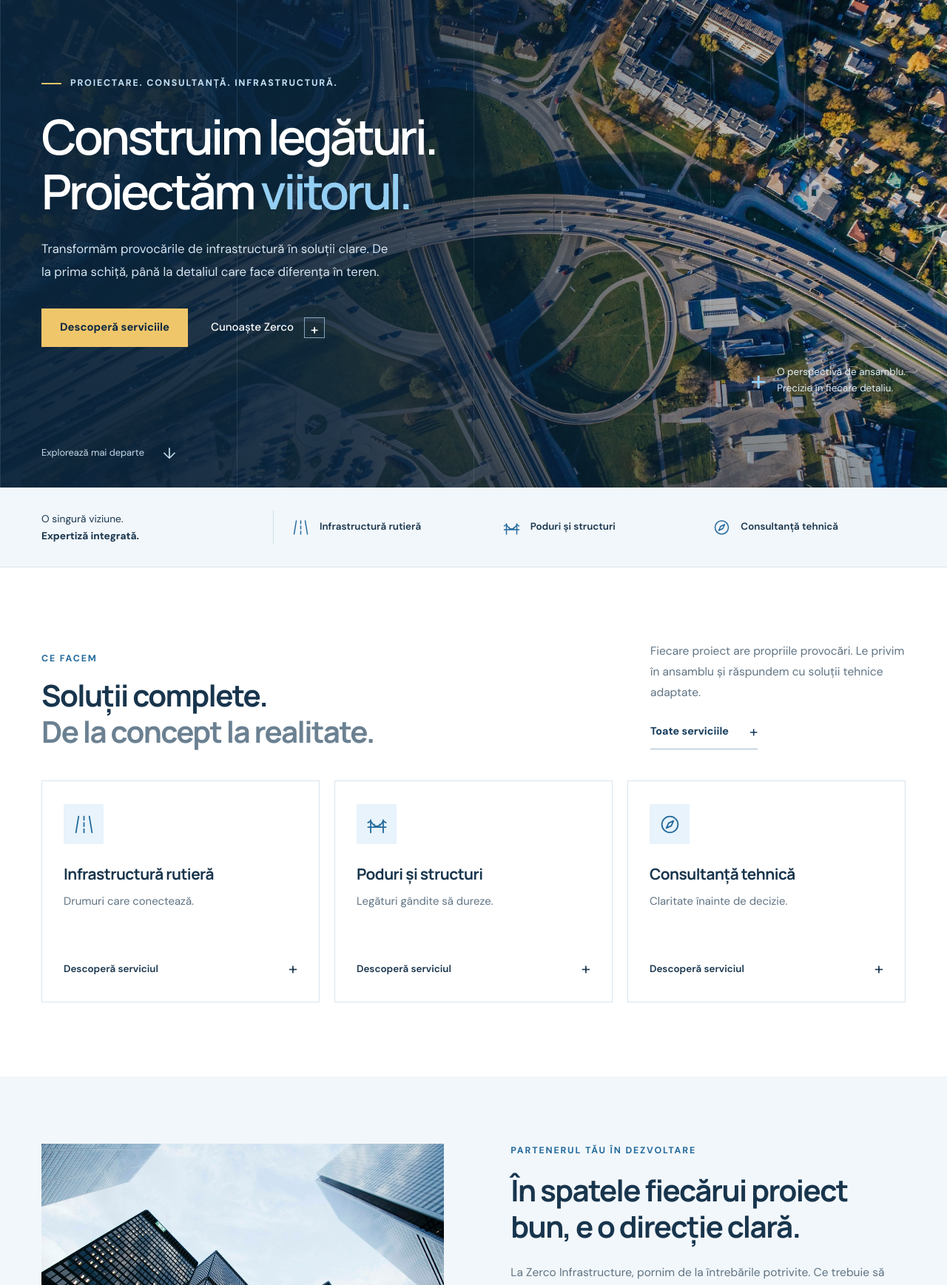
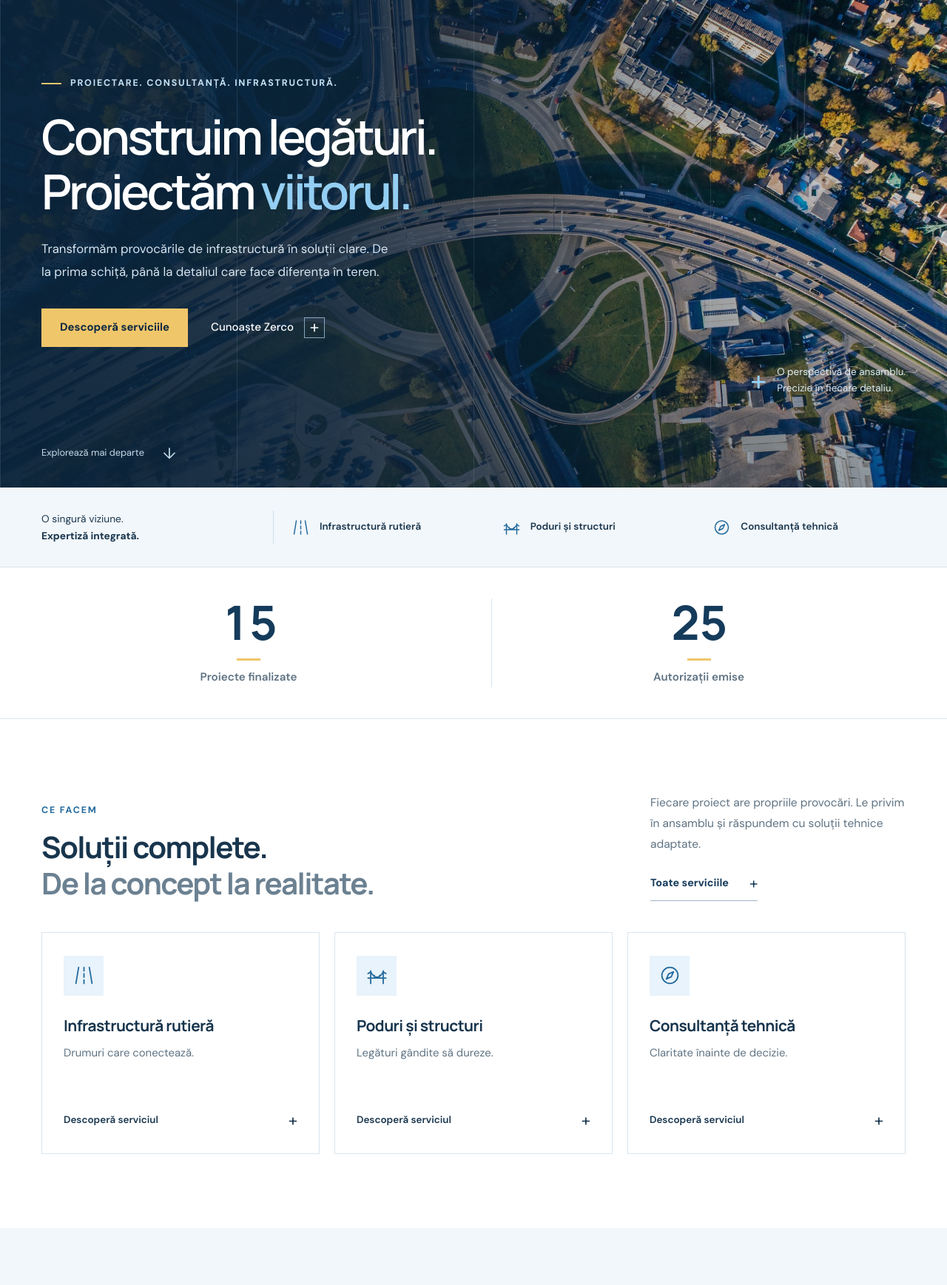
Before and after one commit to mcicu/zerco, a PHP site: page / in a window 1280 px wide. Shown: the part 132-1869 px from the top of the page at 74% size. Run offline with PHP 8.4, Linux system fonts and the light colour scheme.

Commit message:
Add shared company counters and scenario detail images

```diff
--- a/assets/css/style.css
+++ b/assets/css/style.css
@@ -126,7 +126,8 @@ p+p{margin-top:18px}
 .hero p{max-width:485px;color:#d6e5f0;font-size:1.05rem;line-height:1.85}
 .hero-actions{display:flex;align-items:center;gap:31px;margin-top:34px}
 .text-link{font-size:.94rem;font-weight:500;display:inline-flex;align-items:center;gap:14px}
-.play-icon{width:28px;height:28px;border:1px solid #86a6bc;display:grid;place-items:center;font-size:1.2rem}
+.play-icon{width:28px;height:28px;border:1px solid #86a6bc;display:grid;place-items:center;flex-shrink:0;line-height:1}
+.play-icon .icon{width:16px;height:16px;stroke-width:2.5}
 .hero-caption{position:absolute;right:0;bottom:112px;display:flex;align-items:center;gap:14px;color:#e0eef8;font-size:.84rem;line-height:1.65}
 .caption-cross{font-size:2.5rem;font-weight:400;color:var(--light-blue)}
 .hero-scroll{position:absolute;bottom:29px;left:0;font-size:.8rem;color:#c5dbea;display:flex;align-items:center;gap:25px}
@@ -137,6 +138,13 @@ p+p{margin-top:18px}
 .expertise-strip strong{font-weight:650}
 .expertise-strip a{display:flex;align-items:center;gap:12px;font-size:.84rem;font-weight:550;line-height:1.5}
 .expertise-strip .icon{color:var(--blue);width:27px;flex-shrink:0}
+.company-stats{padding:42px 0;border-bottom:1px solid var(--line)}
+.stats-grid{display:grid;grid-template-columns:repeat(2,minmax(0,1fr));gap:48px;margin:0}
+.stat-item{display:flex;flex-direction:column;align-items:center;text-align:center;gap:10px}
+.stat-item+.stat-item{border-left:1px solid var(--line)}
+.stat-item dt{font-size:.95rem;font-weight:600;color:var(--muted)}
+.stat-value{order:-1;margin:0;font:700 clamp(3rem,5vw,4.5rem)/1 var(--heading);letter-spacing:-2px;color:var(--navy);font-variant-numeric:tabular-nums}
+.stat-value:after{content:'';display:block;width:32px;height:3px;background:var(--yellow);margin:17px auto 0}
 .section{padding:100px 0}
 .section-heading{display:flex;justify-content:space-between;align-items:flex-end;gap:55px;margin-bottom:42px}
 .section-heading .eyebrow{margin-bottom:15px}
@@ -362,6 +370,10 @@ details[open] summary:after{content:'−'}
 }
 
 @media(max-width:680px){.container{width:calc(100% - 40px)}
+.company-stats{padding:32px 0}
+.stats-grid{gap:20px}
+.stat-item{padding:0 5px}
+.stat-item dt{font-size:.8rem;line-height:1.5}
 .topbar{font-size:.72rem}
 .topbar .container{min-height:31px}
 .topbar a{display:none}
--- a/assets/js/main.js
+++ b/assets/js/main.js
@@ -1,4 +1,22 @@
 'use strict';
+const counters = document.querySelectorAll('[data-counter]');
+if (counters.length && 'IntersectionObserver' in window && !window.matchMedia('(prefers-reduced-motion: reduce)').matches) {
+    const counterObserver = new IntersectionObserver(entries => {
+        entries.forEach(entry => {
+            if (!entry.isIntersecting) return;
+            counterObserver.unobserve(entry.target);
+            const target = Number(entry.target.dataset.counter);
+            const startedAt = performance.now();
+            function updateCounter(now) {
+                const progress = Math.min((now - startedAt) / 1000, 1);
+                entry.target.textContent = String(Math.round(target * (1 - Math.pow(1 - progress, 3))));
+                if (progress < 1) requestAnimationFrame(updateCounter);
+            }
+            requestAnimationFrame(updateCounter);
+        });
+    }, { threshold: 0.5 });
+    counters.forEach(counter => counterObserver.observe(counter));
+}
 const menuButton = document.querySelector('.menu-toggle');
 const navigation = document.querySelector('.main-nav');
 function closeMenu() {
--- a/despre-noi.php
+++ b/despre-noi.php
@@ -1,5 +1,6 @@
 <?php $page = 'about'; $title = 'Despre noi'; require __DIR__ . '/includes/header.php'; ?>
 <?php page_intro('Despre noi', 'O perspectivă clară.<br><em>O fundație pentru viitor.</em>', 'Zerco Infrastructure aduce împreună proiectarea și consultanța tehnică într-o abordare atentă la context, la oameni și la viața investiției.'); ?>
+<?php require __DIR__ . '/includes/stats.php'; ?>
 <section class="section"><div class="container about-grid"><div class="about-image"><img src="assets/images/bridge.jpg" alt="Pasaje și legături într-un nod rutier" width="1200" height="900" loading="lazy"><div class="image-note"><?= icon('bridge') ?><span>Dincolo de planșe.<br><strong>Gândim ceea ce urmează.</strong></span></div></div><div class="about-copy"><span class="eyebrow">Felul nostru de a vedea lucrurile</span><h2>Ingineria începe cu înțelegerea.</h2><p>Un drum este o legătură între comunități. Un pod asigură continuitatea traseelor și apropie oamenii.</p><p>De aceea, privim fiecare investiție dincolo de documentația tehnică. Ne interesează ce trebuie să rezolve, cum poate fi implementată și cum va funcționa în timp.</p><p>Abordarea Zerco pornește de la o temă bine definită, continuă cu o coordonare atentă și păstrează deschis dialogul dintre beneficiar, proiectant și executant.</p></div></div></section>
 <section class="section tint-section"><div class="container"><div class="split-content"><div><span class="eyebrow">Principiile care ne ghidează</span><h2>Rigoare în soluții.<br>Încredere în colaborare.</h2></div><p>Considerăm că un proiect bun se construiește din decizii argumentate. Explicăm opțiunile, facem vizibile dependențele și stabilim împreună pașii următori.</p></div><div class="values-grid"><div class="value-block"><h3>Claritate</h3><p>O temă asumată, livrabile definite și comunicare directă. Știi ce urmează și care sunt informațiile necesare fiecărei etape.</p></div><div class="value-block"><h3>Responsabilitate</h3><p>Privim soluția în contextul amplasamentului, al execuției și al exploatării. Deciziile tehnice au consecințe dincolo de hârtie.</p></div><div class="value-block"><h3>Colaborare</h3><p>Specialitățile trebuie să lucreze împreună. Încurajăm întrebările devreme și coordonarea constantă pe parcursul proiectului.</p></div></div></div></section>
 <section class="section"><div class="container split-content"><div><span class="eyebrow">De la idee la implementare</span><h2>Un partener pentru<br>etapele care contează.</h2></div><div><p>Ne adresăm beneficiarilor publici, investitorilor privați, dezvoltatorilor și echipelor de proiectare care caută o abordare coerentă a infrastructurii.</p><p>Aria serviciilor, specialitățile implicate și responsabilitățile se stabilesc pentru fiecare colaborare, pornind de la nevoile reale ale proiectului.</p><a class="underlined-link" href="domenii.php" style="margin-top:25px">Vezi domeniile de activitate <span aria-hidden="true">+</span></a></div></div></section>
--- a/includes/bootstrap.php
+++ b/includes/bootstrap.php
@@ -21,5 +21,5 @@ function page_intro($eyebrow, $title, $description) {
     echo '<section class="page-intro"><div class="container"><div class="breadcrumb"><a href="index.php">Acasă</a><span>/</span><span>' . e($eyebrow) . '</span></div><span class="eyebrow">' . e($eyebrow) . '</span><h1>' . $title . '</h1><p>' . e($description) . '</p></div></section>';
 }
 function project_card($p) {
-    echo '<article class="project-card" data-category="' . e($p['category']) . '"><a href="serviciu.php?serviciu=' . e($p['service']) . '"><div class="project-image"><img src="assets/images/' . e($p['image']) . '" alt="" width="800" height="600" loading="lazy"><span class="image-tag">Scenariu de proiect</span></div><div class="project-copy"><span class="eyebrow">' . e($p['label']) . '</span><h3>' . e($p['title']) . '</h3><p>' . e($p['text']) . '</p><span class="card-link">Explorează soluția <span aria-hidden="true">+</span></span></div></a></article>';
+    echo '<article class="project-card" data-category="' . e($p['category']) . '"><a href="serviciu.php?serviciu=' . e($p['service']) . '&amp;scenariu=' . e($p['slug']) . '"><div class="project-image"><img src="assets/images/' . e($p['image']) . '" alt="" width="800" height="600" loading="lazy"><span class="image-tag">Scenariu de proiect</span></div><div class="project-copy"><span class="eyebrow">' . e($p['label']) . '</span><h3>' . e($p['title']) . '</h3><p>' . e($p['text']) . '</p><span class="card-link">Explorează soluția <span aria-hidden="true">+</span></span></div></a></article>';
 }
--- a/includes/data.php
+++ b/includes/data.php
@@ -6,6 +6,10 @@ $site = [
     'email' => getenv('CONTACT_EMAIL') ?: 'office@zercoinfrastructure.ro',
     'from' => getenv('MAIL_FROM') ?: 'website@zercoinfrastructure.ro',
 ];
+$stats = [
+    'completed_projects' => 15,
+    'issued_permits' => 25,
+];
 $services = [
     'infrastructura-rutiera' => ['title' => 'Infrastructură rutieră', 'short' => 'Drumuri care conectează.', 'icon' => 'road', 'image' => 'bridge.jpg', 'text' => 'De la traseu și soluția tehnică la documentația pentru execuție. O abordare integrată pentru drumuri, străzi și platforme.', 'items' => ['Studii de fezabilitate și documentații de avizare', 'Proiecte tehnice și detalii de execuție', 'Modernizări de drumuri și străzi', 'Amenajări de intersecții și accese', 'Platforme și parcări'], 'deliverable' => 'Documentații corelate cu situația din teren, cerințele beneficiarului și etapa de investiție.'],
     'poduri-si-structuri' => ['title' => 'Poduri și structuri', 'short' => 'Legături gândite să dureze.', 'icon' => 'bridge', 'image' => 'bridge.jpg', 'text' => 'Soluții pentru continuitatea traseelor și siguranța structurilor, cu atenție la condițiile amplasamentului și la exploatare.', 'items' => ['Studii de soluție pentru traversări', 'Proiectare poduri și podețe', 'Lucrări de sprijin și consolidare', 'Reabilitarea structurilor existente', 'Asistență tehnică de specialitate'], 'deliverable' => 'O soluție structurală documentată, coordonată cu traseul și cu lucrările conexe.'],
@@ -13,6 +17,6 @@ $services = [
     'asistenta-tehnica' => ['title' => 'Asistență tehnică', 'short' => 'Alături de proiect, în teren.', 'icon' => 'helmet', 'image' => 'bridge.jpg', 'text' => 'Continuitate între proiectare și execuție, prin clarificarea detaliilor și gestionarea aspectelor tehnice apărute în șantier.', 'items' => ['Clarificări asupra proiectului tehnic', 'Participare la întâlniri de coordonare', 'Analiza situațiilor din teren', 'Corelarea modificărilor de proiect', 'Suport pentru documentația finală'], 'deliverable' => 'Răspunsuri tehnice trasabile și documentație actualizată în raport cu soluțiile agreate.'],
 ];
 $scenarios = [
-    ['title' => 'Modernizarea unui drum local', 'category' => 'rutier', 'label' => 'Infrastructură rutieră', 'image' => 'drum-local.jpg', 'text' => 'Un traseu coerent, de la analiza terenului la drenaj, siguranță și accesibilitate.', 'service' => 'infrastructura-rutiera'],
-    ['title' => 'Reabilitarea unui pod rutier', 'category' => 'poduri', 'label' => 'Poduri și structuri', 'image' => 'pod-padure.jpg', 'text' => 'Analiza structurii existente și definirea soluțiilor de reabilitare, cu atenție la siguranță, durabilitate și continuitatea circulației.', 'service' => 'poduri-si-structuri'],
+    ['slug' => 'modernizarea-unui-drum-local', 'title' => 'Modernizarea unui drum local', 'category' => 'rutier', 'label' => 'Infrastructură rutieră', 'image' => 'drum-local.jpg', 'text' => 'Un traseu coerent, de la analiza terenului la drenaj, siguranță și accesibilitate.', 'service' => 'infrastructura-rutiera'],
+    ['slug' => 'reabilitarea-unui-pod-rutier', 'title' => 'Reabilitarea unui pod rutier', 'category' => 'poduri', 'label' => 'Poduri și structuri', 'image' => 'pod-padure.jpg', 'text' => 'Analiza structurii existente și definirea soluțiilor de reabilitare, cu atenție la siguranță, durabilitate și continuitatea circulației.', 'service' => 'poduri-si-structuri'],
 ];
--- a/includes/header.php
+++ b/includes/header.php
@@ -6,6 +6,7 @@ $description = isset($description) ? $description : 'Zerco Infrastructure — pr
 $canonicalFile = basename($_SERVER['SCRIPT_NAME']);
 $canonical = $site['url'] . '/' . ($canonicalFile === 'index.php' ? '' : $canonicalFile);
 if ($canonicalFile === 'serviciu.php' && isset($slug, $services[$slug])) { $canonical .= '?serviciu=' . rawurlencode($slug); }
+if ($canonicalFile === 'serviciu.php' && isset($scenario)) { $canonical .= '&scenariu=' . rawurlencode($scenario['slug']); }
 ?>
 <!doctype html>
 <html lang="ro">
@@ -21,7 +22,7 @@ if ($canonicalFile === 'serviciu.php' && isset($slug, $services[$slug])) { $cano
     <meta property="og:title" content="<?= e($title) ?> | Zerco Infrastructure">
     <meta property="og:description" content="<?= e($description) ?>">
     <meta property="og:url" content="<?= e($canonical) ?>">
-    <meta property="og:image" content="<?= e($site['url']) ?>/assets/images/bridge.jpg">
+    <meta property="og:image" content="<?= e($site['url']) ?>/assets/images/<?= e(isset($scenario) ? $scenario['image'] : 'bridge.jpg') ?>">
     <link rel="icon" type="image/svg+xml" href="assets/favicon.svg">
     <link rel="stylesheet" href="assets/css/style.css">
     <script src="assets/js/main.js" defer></script>
--- /dev/null
+++ b/includes/stats.php
@@ -0,0 +1,14 @@
+<section class="company-stats" aria-label="Zerco în cifre">
+    <div class="container">
+        <dl class="stats-grid">
+            <div class="stat-item">
+                <dt>Proiecte finalizate</dt>
+                <dd class="stat-value" aria-label="<?= e($stats['completed_projects']) ?>"><span data-counter="<?= e($stats['completed_projects']) ?>" aria-hidden="true"><?= e($stats['completed_projects']) ?></span></dd>
+            </div>
+            <div class="stat-item">
+                <dt>Autorizații emise</dt>
+                <dd class="stat-value" aria-label="<?= e($stats['issued_permits']) ?>"><span data-counter="<?= e($stats['issued_permits']) ?>" aria-hidden="true"><?= e($stats['issued_permits']) ?></span></dd>
+            </div>
+        </dl>
+    </div>
+</section>
--- a/index.php
+++ b/index.php
@@ -1,6 +1,7 @@
 <?php $page = 'home'; require __DIR__ . '/includes/header.php'; ?>
-<section class="hero"><img class="hero-photo" src="assets/images/bridge.jpg" alt="Nod rutier cu pasaje și bretele de legătură, văzut de sus" width="2000" height="1333" fetchpriority="high"><div class="hero-overlay"></div><div class="hero-grid" aria-hidden="true"></div><div class="container hero-inner"><div class="hero-content"><span class="eyebrow light"><span class="eyebrow-line"></span> Proiectare. Consultanță. Infrastructură.</span><h1>Construim legături.<br>Proiectăm <em>viitorul.</em></h1><p>Transformăm provocările de infrastructură în soluții clare. De la prima schiță, până la detaliul care face diferența în teren.</p><div class="hero-actions"><a class="button button-yellow" href="servicii.php">Descoperă serviciile</a><a class="text-link" href="despre-noi.php">Cunoaște Zerco <span class="play-icon" aria-hidden="true">+</span></a></div></div><div class="hero-caption"><span class="caption-cross" aria-hidden="true">+</span><span>O perspectivă de ansamblu.<br>Precizie în fiecare detaliu.</span></div><a class="hero-scroll" href="#expertiza">Explorează mai departe <span aria-hidden="true">↓</span></a></div></section>
+<section class="hero"><img class="hero-photo" src="assets/images/bridge.jpg" alt="Nod rutier cu pasaje și bretele de legătură, văzut de sus" width="2000" height="1333" fetchpriority="high"><div class="hero-overlay"></div><div class="hero-grid" aria-hidden="true"></div><div class="container hero-inner"><div class="hero-content"><span class="eyebrow light"><span class="eyebrow-line"></span> Proiectare. Consultanță. Infrastructură.</span><h1>Construim legături.<br>Proiectăm <em>viitorul.</em></h1><p>Transformăm provocările de infrastructură în soluții clare. De la prima schiță, până la detaliul care face diferența în teren.</p><div class="hero-actions"><a class="button button-yellow" href="servicii.php">Descoperă serviciile</a><a class="text-link" href="despre-noi.php">Cunoaște Zerco <span class="play-icon" aria-hidden="true"><?= icon('plus') ?></span></a></div></div><div class="hero-caption"><span class="caption-cross" aria-hidden="true">+</span><span>O perspectivă de ansamblu.<br>Precizie în fiecare detaliu.</span></div><a class="hero-scroll" href="#expertiza">Explorează mai departe <span aria-hidden="true">↓</span></a></div></section>
 <div class="expertise-strip"><div class="container"><span>O singură viziune.<br><strong>Expertiză integrată.</strong></span><a href="serviciu.php?serviciu=infrastructura-rutiera"><?= icon('road') ?> Infrastructură rutieră</a><a href="serviciu.php?serviciu=poduri-si-structuri"><?= icon('bridge') ?> Poduri și structuri</a><a href="serviciu.php?serviciu=consultanta-tehnica"><?= icon('compass') ?> Consultanță tehnică</a></div></div>
+<?php require __DIR__ . '/includes/stats.php'; ?>
 <section class="section" id="expertiza"><div class="container"><div class="section-heading"><div><span class="eyebrow">Ce facem</span><h2>Soluții complete.<br><span class="muted">De la concept la realitate.</span></h2></div><div class="heading-aside"><p>Fiecare proiect are propriile provocări. Le privim în ansamblu și răspundem cu soluții tehnice adaptate.</p><a class="underlined-link" href="servicii.php">Toate serviciile <span aria-hidden="true">+</span></a></div></div><div class="services-grid"><?php foreach (array_slice($services, 0, 3, true) as $slug => $s) { service_card($slug, $s); } ?></div></div></section>
 <section class="about-section"><div class="container about-grid"><div class="about-image"><img src="assets/images/architecture.jpg" alt="Perspective geometrice ale unor clădiri contemporane" width="1200" height="900" loading="lazy"><div class="image-note"><?= icon('compass') ?><span>Gândire inginerească.<br><strong>Impact în lumea reală.</strong></span></div></div><div class="about-copy"><span class="eyebrow">Partenerul tău în dezvoltare</span><h2>În spatele fiecărui proiect bun, e o direcție clară.</h2><p>La Zerco Infrastructure, pornim de la întrebările potrivite. Ce trebuie să rezolve investiția? Ce condiții impune terenul? Cum se leagă toate specialitățile?</p><p>Credem în documentații clare, comunicare directă și soluții care țin cont de ceea ce se întâmplă în șantier.</p><div class="principles"><span><?= icon('check') ?> Rigoare în proiectare</span><span><?= icon('check') ?> Colaborare transparentă</span><span><?= icon('check') ?> Perspectivă pe termen lung</span></div><a class="button button-dark" href="despre-noi.php">Mai multe despre Zerco</a></div></div></section>
 <section class="section process-section"><div class="container"><div class="section-heading"><div><span class="eyebrow">Cum lucrăm</span><h2>Un proces clar.<br>Un proiect bine coordonat.</h2></div><p class="heading-aside">De la definirea nevoii până la asistența din teren, fiecare etapă pregătește următorul pas.</p></div><div class="process-grid"><?php foreach ([['compass','Înțelegem','Analizăm obiectivele, amplasamentul și documentația disponibilă.'],['bridge','Definim soluția','Punem în balanță opțiunile și stabilim direcția tehnică.'],['road','Proiectăm','Corelăm specialitățile și dezvoltăm documentațiile necesare.'],['helmet','Rămânem implicați','Clarificăm detaliile tehnice pe parcursul implementării.']] as $step): ?><div class="process-step"><div class="process-symbol"><?= icon($step[0]) ?></div><h3><?= $step[1] ?></h3><p><?= $step[2] ?></p></div><?php endforeach; ?></div></div></section>
--- a/servicii.php
+++ b/servicii.php
@@ -1,5 +1,6 @@
 <?php $page = 'services'; $title = 'Servicii de proiectare și consultanță'; require __DIR__ . '/includes/header.php'; ?>
 <?php page_intro('Servicii', 'Expertiză conectată.<br><em>Soluții pentru fiecare etapă.</em>', 'De la proiectarea drumurilor și podurilor la consultanță și asistență tehnică, susținem fiecare etapă a proiectului.'); ?>
+<?php require __DIR__ . '/includes/stats.php'; ?>
 <section class="section services-page"><div class="container"><div class="services-grid"><?php foreach ($services as $slug => $s) { service_card($slug, $s); } ?></div></div></section>
 <section class="section tint-section"><div class="container split-content"><div><span class="eyebrow">O temă bine definită schimbă proiectul</span><h2>Știi unde vrei să ajungi.<br>Stabilim împreună cum.</h2></div><div><p>Nu toate investițiile au nevoie de același pachet de servicii. Începem cu o discuție despre obiective, documentațiile existente, avize și calendar.</p><p>Pe această bază definim specialitățile necesare, etapele de lucru și livrabilele propuse. Verificările, expertizele și activitățile care cer autorizări distincte se stabilesc explicit în ofertă.</p><a class="underlined-link" href="contact.php" style="margin-top:25px">Solicită o propunere <span aria-hidden="true">+</span></a></div></div></section>
 <?php require __DIR__ . '/includes/footer.php'; ?>
```
Also changed, not shown: serviciu.php (+16 -2 lines), README.md, assets/images/drum-local-vara.jpg (added), assets/images/pod-padure-vara.jpg (added).
